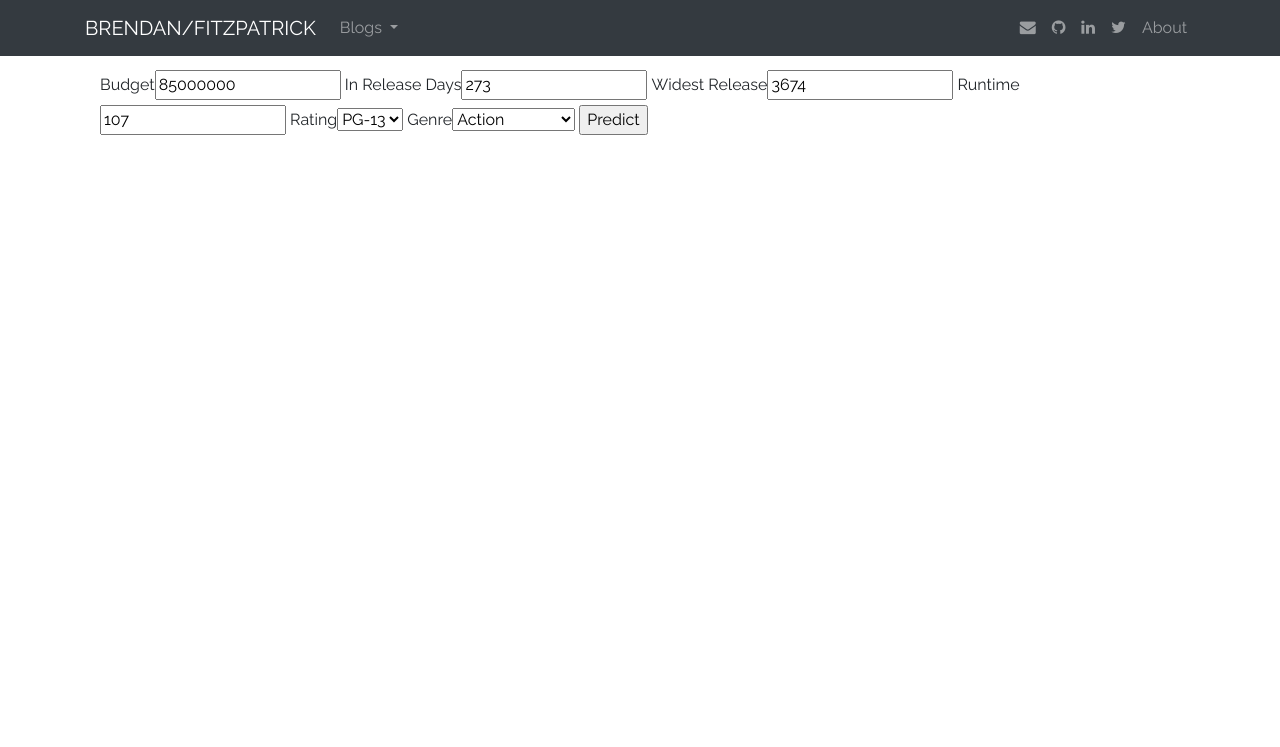
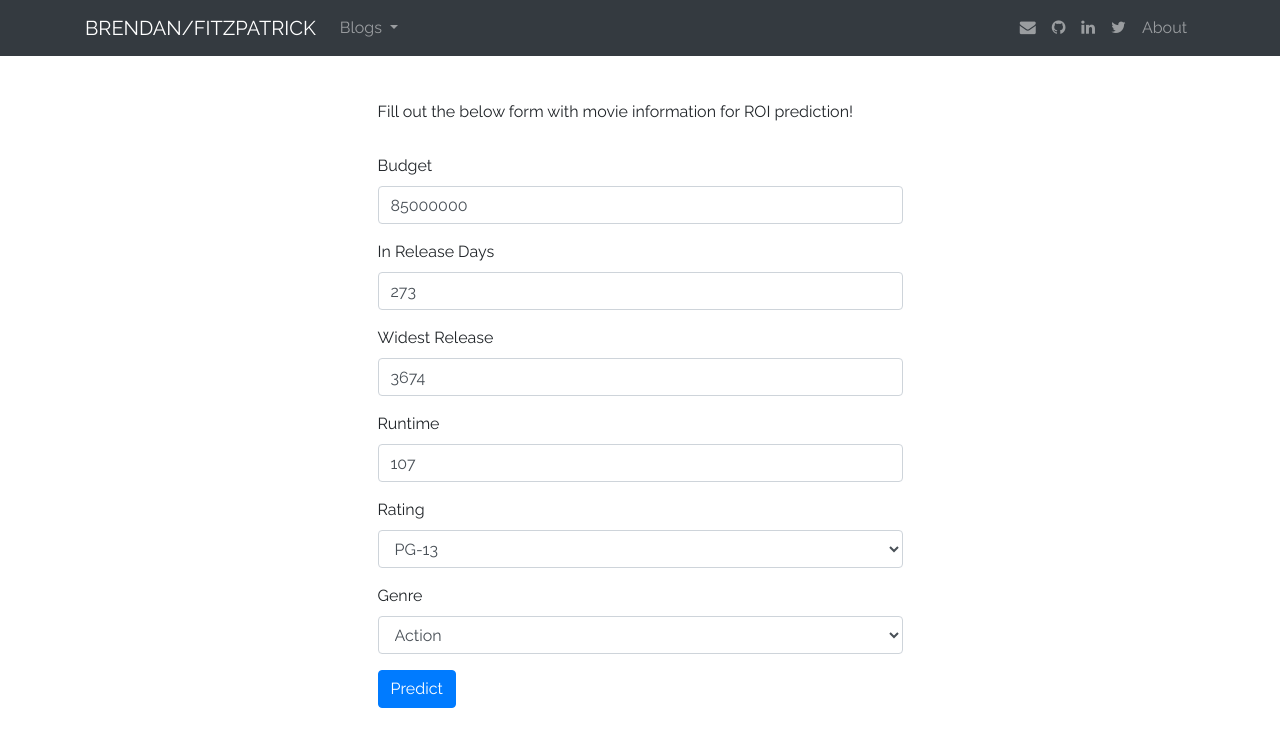
Before and after one commit to brendanfitz/portfolio-flask-app, a Flask app: page /models/luther in a window 1280 px wide. Shown: the top 747 px of the page. Run offline with Flask 2, Linux system fonts and the light colour scheme; parts of the project's set-up code (start-up, migrations or seed data) failed here and were passed over; some libraries are stand-ins or nearby versions.

Commit message:
Add bootstrap formatting to luther form

```diff
--- a/templates/models/02-luther.html
+++ b/templates/models/02-luther.html
@@ -1,18 +1,35 @@
 {% extends "base.html" %}
 
 {% block content %}
-<form method="post">
-  {{ form.budget.label }}{{ form.budget() }}
-  {{ form.in_release_days.label }}{{ form.in_release_days }}
-  {{ form.widest_release.label }}{{ form.widest_release }}
-  {{ form.runtime.label }}{{ form.runtime }}
-  {{ form.rating.label }}{{ form.rating }}
-  {{ form.genre.label }}{{ form.genre }}
-  {{ form.submit() }}
-</form>
-
-{% if prediction %}
-<p>Your prediction ROI is {{ "{:,.2f}".format(prediction) }}</p>
-{% endif %}
+<div class="row justify-content-md-center">
+  <div class="col col-lg-6">
+    {% if prediction %}
+    <p>Your prediction ROI is {{ "{:,.2f}".format(prediction) }}</p>
+    {% else %}
+    <p>Fill out the below form with movie information for ROI prediction!</p>
+    {% endif %}
+    <form method="post">
+      <div class="form-group">
+        {{ form.budget.label }}{{ form.budget(class_="form-control") }}
+      </div>
+      <div class="form-group">
+        {{ form.in_release_days.label }}{{ form.in_release_days(class_="form-control") }}
+      </div>
+      <div class="form-group">
+        {{ form.widest_release.label }}{{ form.widest_release(class_="form-control") }}
+      </div>
+      <div class="form-group">
+        {{ form.runtime.label }}{{ form.runtime(class_="form-control") }}
+      </div>
+      <div class="form-group">
+        {{ form.rating.label }}{{ form.rating(class_="form-control") }}
+      </div>
+      <div class="form-group">
+        {{ form.genre.label }}{{ form.genre(class_="form-control") }}
+      </div>
+      {{ form.submit(class_="btn btn-primary") }}
+    </form>
+  </div>
+</div>
 
 {% endblock %}
```
